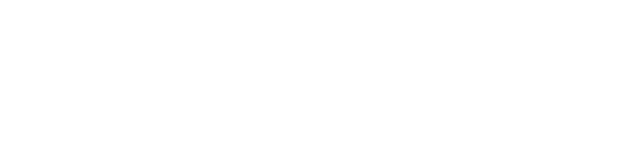
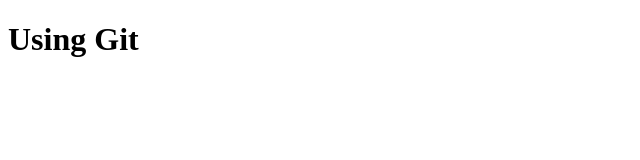
Before and after one commit to Daltro-Oliveira-Vinuto/hello-world, a plain HTML site: page index.html in a window 1280 px wide. Shown: the whole page, without its empty margins (0-640 px from the left). Drawn offline with Linux system fonts and the light colour scheme.

Commit message:
index.html created

```diff
--- a/index.html
+++ b/index.html
@@ -3,9 +3,10 @@
 <head>
 	<meta charset="utf-8">
 	<meta name="viewport" content="width=device-width, initial-scale=1">
-	<title>This is a html file</title>
+	<title>Using git</title>
 </head>
 <body>
+	<h1> Using Git </h1>
 
 </body>
 </html>
```
